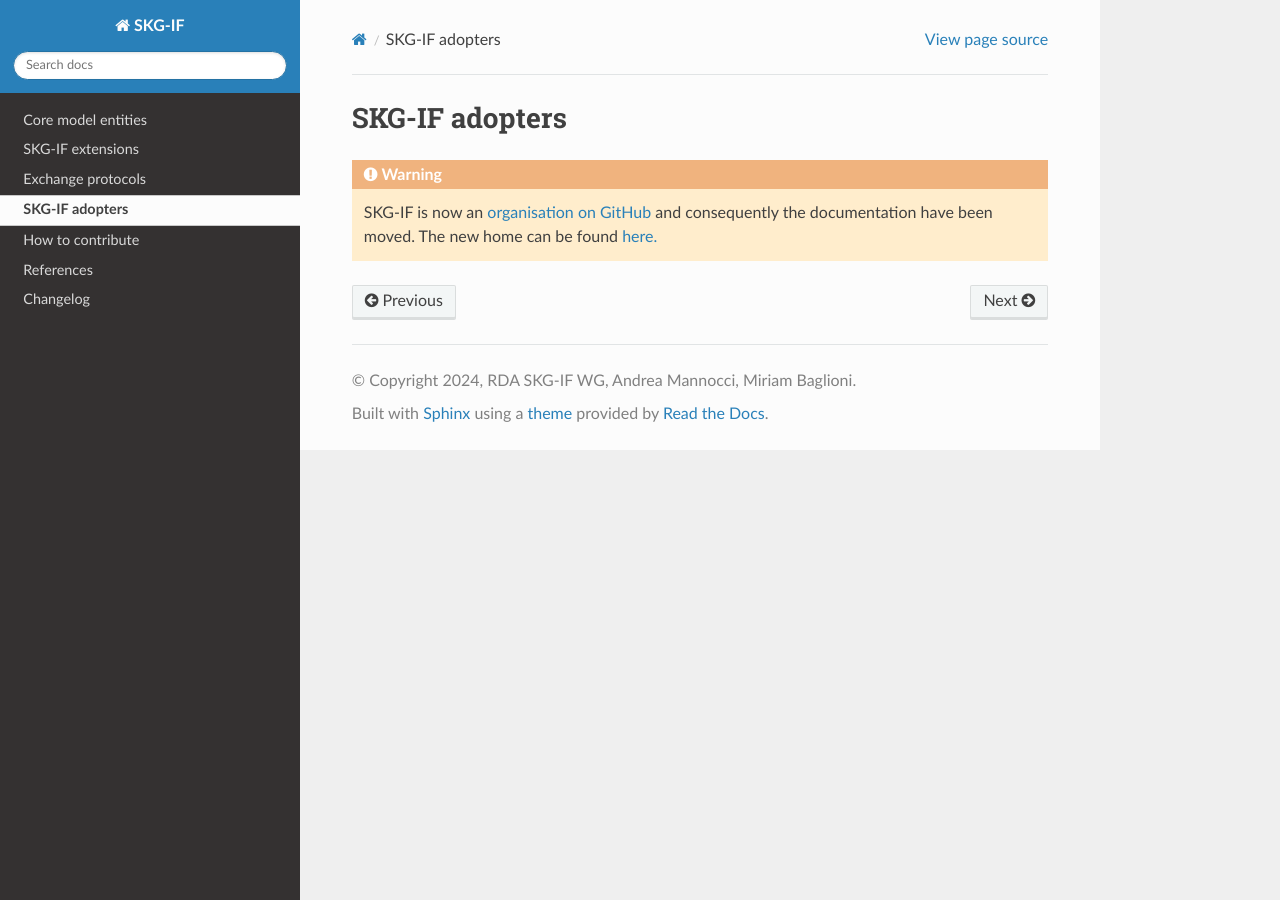
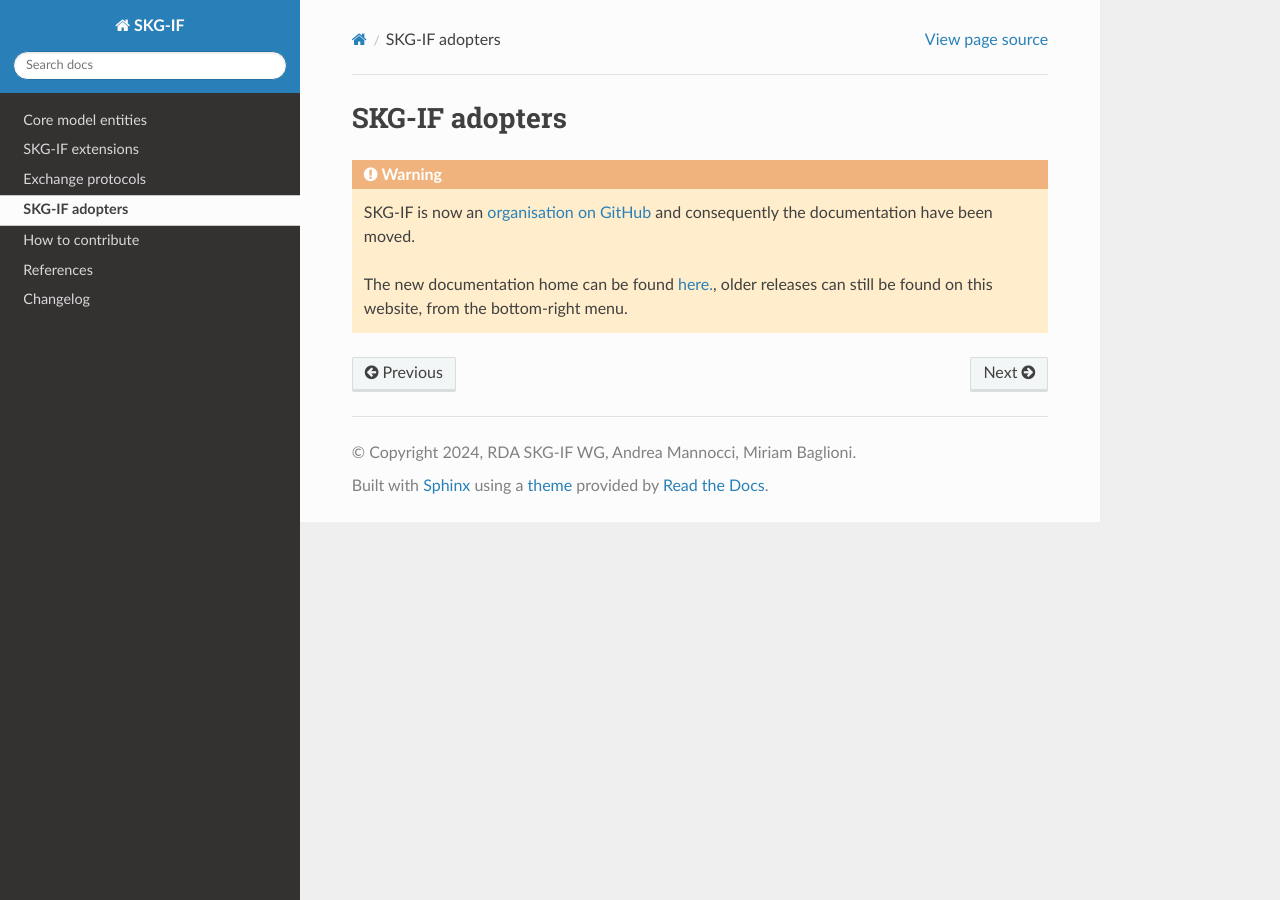
Before and after one commit to andremann/SKG-IF, a Sphinx documentation site: the page built from docs/source/adopters.rst, in a window 1280 px wide. Built offline with Sphinx 7.4.7 and the Read the Docs theme 3.1.0, drawn with Linux system fonts in a browser that asks for light colours; pages that are not in the unit, such as notebooks, are missing from menus.

```diff
--- a/docs/source/adopters.rst
+++ b/docs/source/adopters.rst
@@ -3,4 +3,5 @@ SKG-IF adopters
 
 .. warning::
     SKG-IF is now an `organisation on GitHub <https://github.com/skg-if>`_ and consequently the documentation have been moved.
-    The new home can be found `here. <https://skg-if.github.io>`_
+
+    The new documentation home can be found `here. <https://skg-if.github.io>`_, older releases can still be found on this website, from the bottom-right menu.
```
